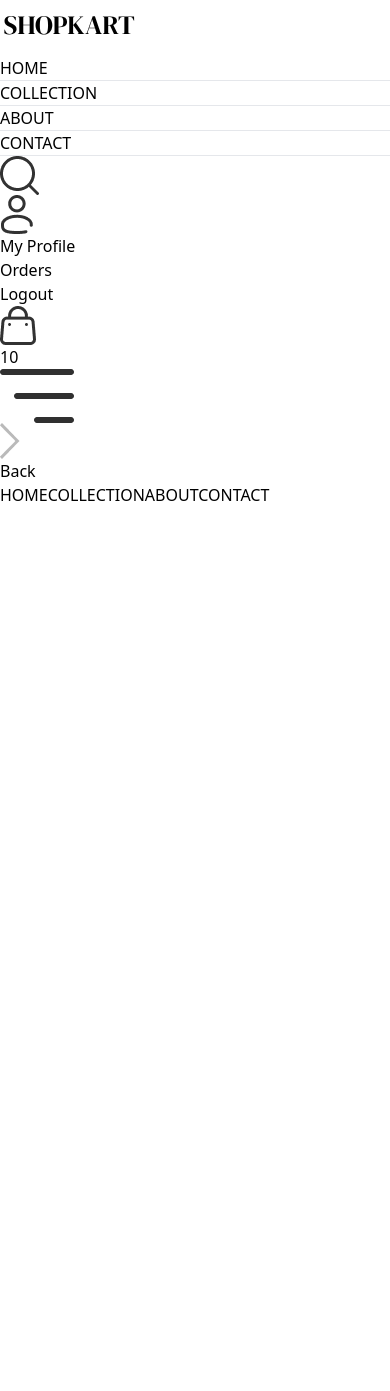
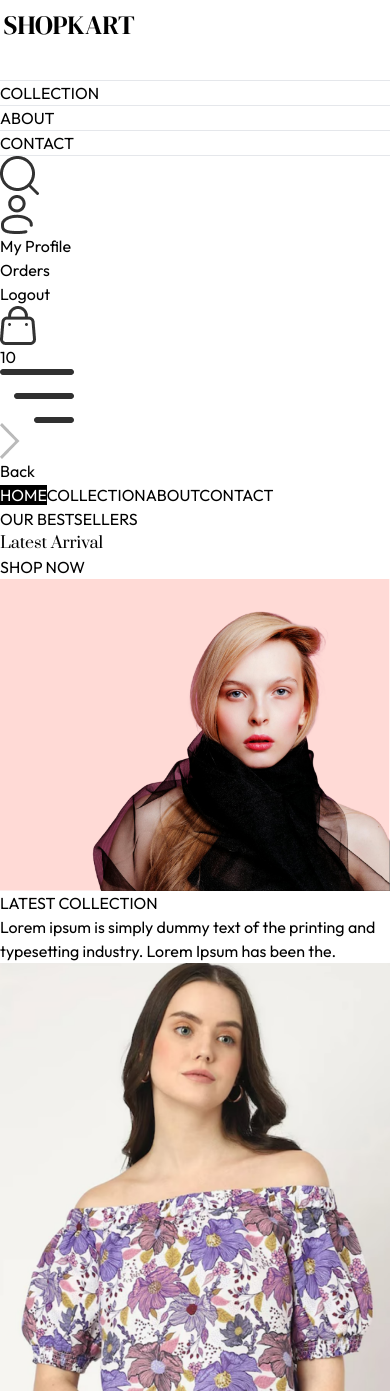
Before and after one commit to urbruder/Ecommerce_Website, a React (Vite) app in the folder frontend/: page / in a window 390 px wide. Shown: the top 1391 px of the page. Before the commit the page ends 844 px from the top, so only its background shows below. Built offline with nearby package versions, Linux system fonts and the light colour scheme.

Commit message:
Hero Section and Latest Collection Section added

```diff
--- /dev/null
+++ b/frontend/src/components/Hero.jsx
@@ -0,0 +1,28 @@
+import React from 'react'
+import {assets} from '../assets/assets'
+const Hero = () => {
+  return (
+    <div className='flex flex-col sm:flex-row border border-gray-400'>
+        {/* Hero left side */}
+        <div className='w-full sm:w-1/2 flex items-center justify-center py-10 sm:py-0'>
+           <div className='text-[#414141]' >
+            <div className='flex items-center gap-2'>
+                  <p className='w-8 md:w-11 h-[2px] bg-[#414141]'></p>
+                  <p className='font-medium text-sm md:text-base'>OUR BESTSELLERS </p>
+            </div>
+            <h1 className=' prata-regular text-3xl sm:py-3 lg:text-5xl leading-relaxed' >Latest Arrival</h1>
+            <div className='flex items-center gap-2'>
+                 <p className='font-semibold text-sm md:text-base'>SHOP NOW</p>
+                 <p className='w-8 md:w-11 h-[2px] bg-[#414141]'></p>
+            </div>
+           </div>
+
+        </div>
+        {/* Hero Right Side */}
+       <img className='w-full sm:w-1/2' src={assets.hero_img} alt="" />
+
+    </div>
+  )
+}
+
+export default Hero
--- /dev/null
+++ b/frontend/src/components/LatestCollection.jsx
@@ -0,0 +1,35 @@
+import React, { useContext, useEffect, useState } from 'react'
+import { ShopContext } from '../context/ShopContext'
+import Title from './Title'
+import ProductItem from './ProductItem'
+
+
+const LatestCollection = () => {
+    const{products}=useContext(ShopContext)
+    const [latestProducts,setLatestProducts]=useState([])
+    useEffect(()=>{
+        setLatestProducts(products.slice(0,10));//Once the products are loaded ,10 among them would be loaded in this section of LatestProduct
+    },[])
+
+  return (
+    <div className='my-10'>
+      <div className='text-center py-8 text-3xl'>
+        <Title text1={'LATEST'} text2={'COLLECTION'}/>
+        <p className='w-3/4 m-auto text-xs sm:text-sm md:text-base text-gray-600'>Lorem ipsum is simply dummy text of the printing and typesetting industry. Lorem Ipsum has been the.
+        </p>
+      </div>
+
+       {/*Rendering Products  */}
+       <div className='grid grid-cols-2 sm:grid-cols-3 md:grid-cols-4 lg:grid-cols-5 gap-4 gap-y-6'>
+        {
+          latestProducts.map((item,index)=>(
+            <ProductItem key={index} id={item._id} image={item.image} name={item.name} price={item.price}/>
+          ))
+        }
+
+       </div>
+    </div>
+  )
+}
+
+export default LatestCollection;
--- a/frontend/src/components/Navbar.jsx
+++ b/frontend/src/components/Navbar.jsx
@@ -9,7 +9,7 @@
   return (
     <div className='flex items-center justify-between py-5 font-medium'>
 
-        <img src={assets.real_logo} className='w-36'alt="" />
+        <Link to='/'><img src={assets.real_logo} className='w-36'alt="" /></Link>
 
         <ul className='hidden sm:flex gap-5 text-sm text-gray-700' >
           {/* hidden: Applies display: none by default (on all screen sizes) sm:flex: Overrides that and applies display: flex only on small screens and up (≥ 640px) */}
--- /dev/null
+++ b/frontend/src/components/ProductItem.jsx
@@ -0,0 +1,18 @@
+import React, { useContext } from 'react'
+import { ShopContext } from '../context/ShopContext'
+import {Link} from 'react-router-dom'
+
+const ProductItem = ({id,image,name,price}) => {
+    const {currency}=useContext(ShopContext)
+  return (
+    <Link className='text-gray-700 cursor-pointer' to={`/product/${id}`}>
+        <div className='overflow-hidden'>
+             <img className='hover:scale-110 transition ease-in-out ' src={image[0]} alt="" />
+        </div>
+        <p className='pt-3 pb-1 text-sm'>{name}</p>
+        <p className='text-sm font-medium'>{currency}{price}</p>
+    </Link>
+  )
+}
+
+export default ProductItem
--- /dev/null
+++ b/frontend/src/components/Title.jsx
@@ -0,0 +1,15 @@
+// We Can Use This Title Component Multiple Times On Our Project
+
+
+import React from 'react'
+
+const Title = ({text1,text2})=> {
+  return (
+    <div className='inline-flex gap-2 items-center mb-3'>
+      <p className='text-gray-500'>{text1} <span className='text-gray-500 font-medium'>{text2}</span></p>
+      <p className='w-8 sm:w-12 h-[1px] sm:h-[2px] bg-gray-700 '></p>
+    </div>
+  )
+}
+
+export default Title
--- /dev/null
+++ b/frontend/src/context/ShopContext.jsx
@@ -0,0 +1,16 @@
+import { React,createContext } from "react";
+import { products } from "../assets/assets";
+export const ShopContext= createContext();
+const ShopContextProvider=(props)=>{
+    const currency='$';
+    const delivery_fee=10;
+    const value={
+        products,currency,delivery_fee
+    }
+    return (
+        <ShopContext.Provider value={value}>
+            {props.children}
+        </ShopContext.Provider>
+    )
+}
+export default ShopContextProvider;
--- a/frontend/src/index.css
+++ b/frontend/src/index.css
@@ -1,3 +1,4 @@
+@import url('https://fonts.googleapis.com/css2?family=Outfit:wght@100..900&family=Prata&display=swap');
 @tailwind base;
 @tailwind components;
 @tailwind utilities;
@@ -6,3 +7,17 @@
 a.active hr{
 display: block;
 }
+*{
+    font-family: Outfit;
+}
+.prata-regular {
+  font-family: "Prata", serif;
+  font-weight: 400;
+  font-style: normal;
+}
+@media (max-width:640px){
+  a.active{
+    background-color: black;
+    color: white;
+  }
+}
--- a/frontend/src/main.jsx
+++ b/frontend/src/main.jsx
@@ -3,9 +3,12 @@
 import './index.css'
 import App from './App.jsx'
 import {BrowserRouter} from 'react-router-dom'
+import ShopContextProvider from './context/ShopContext.jsx'
 
 createRoot(document.getElementById('root')).render(
   <BrowserRouter>
+  <ShopContextProvider>
     <App />
+  </ShopContextProvider>
   </BrowserRouter>,
 )
--- a/frontend/src/pages/Home.jsx
+++ b/frontend/src/pages/Home.jsx
@@ -1,9 +1,12 @@
 import React from 'react'
+import Hero from '../components/Hero'
+import LatestCollection from '../components/LatestCollection'
 
 const Home = () => {
   return (
     <div>
-
+      <Hero/>
+      <LatestCollection/>
     </div>
   )
 }
```
